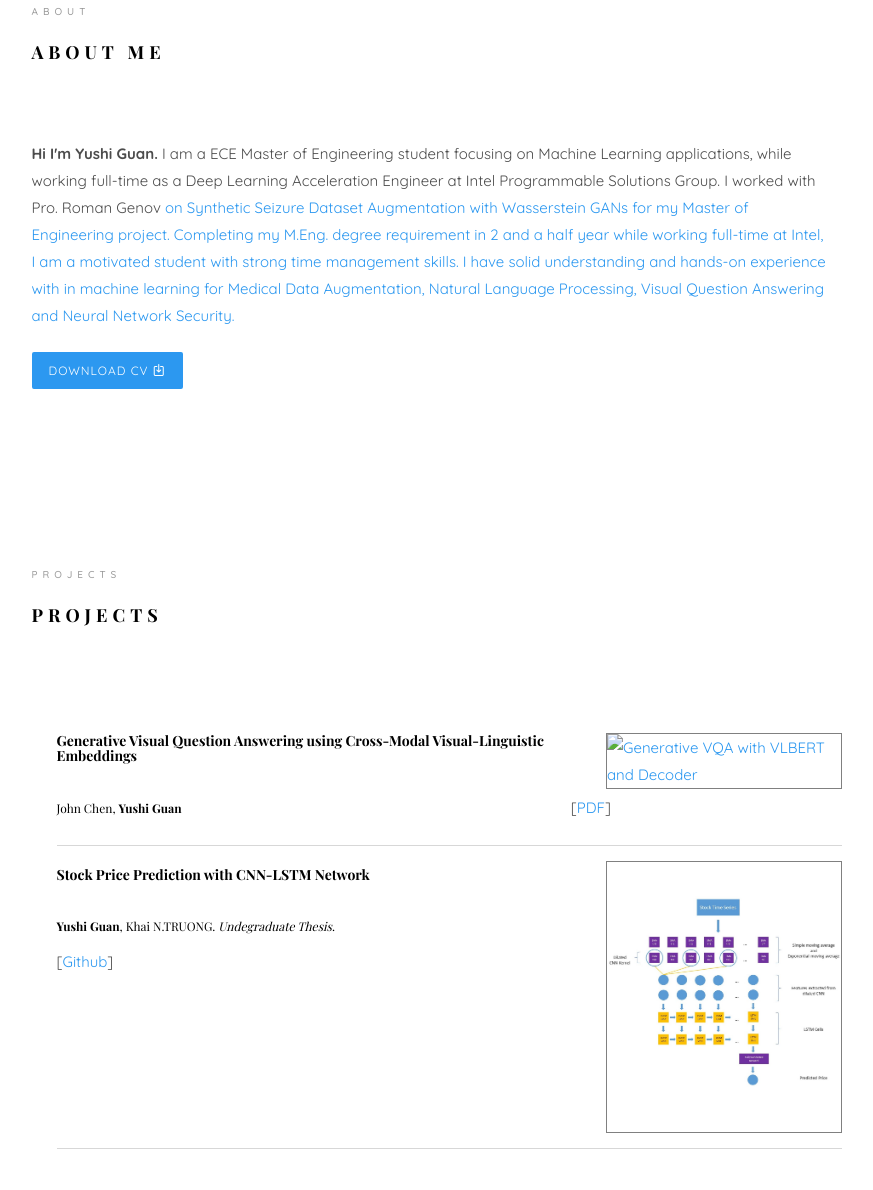
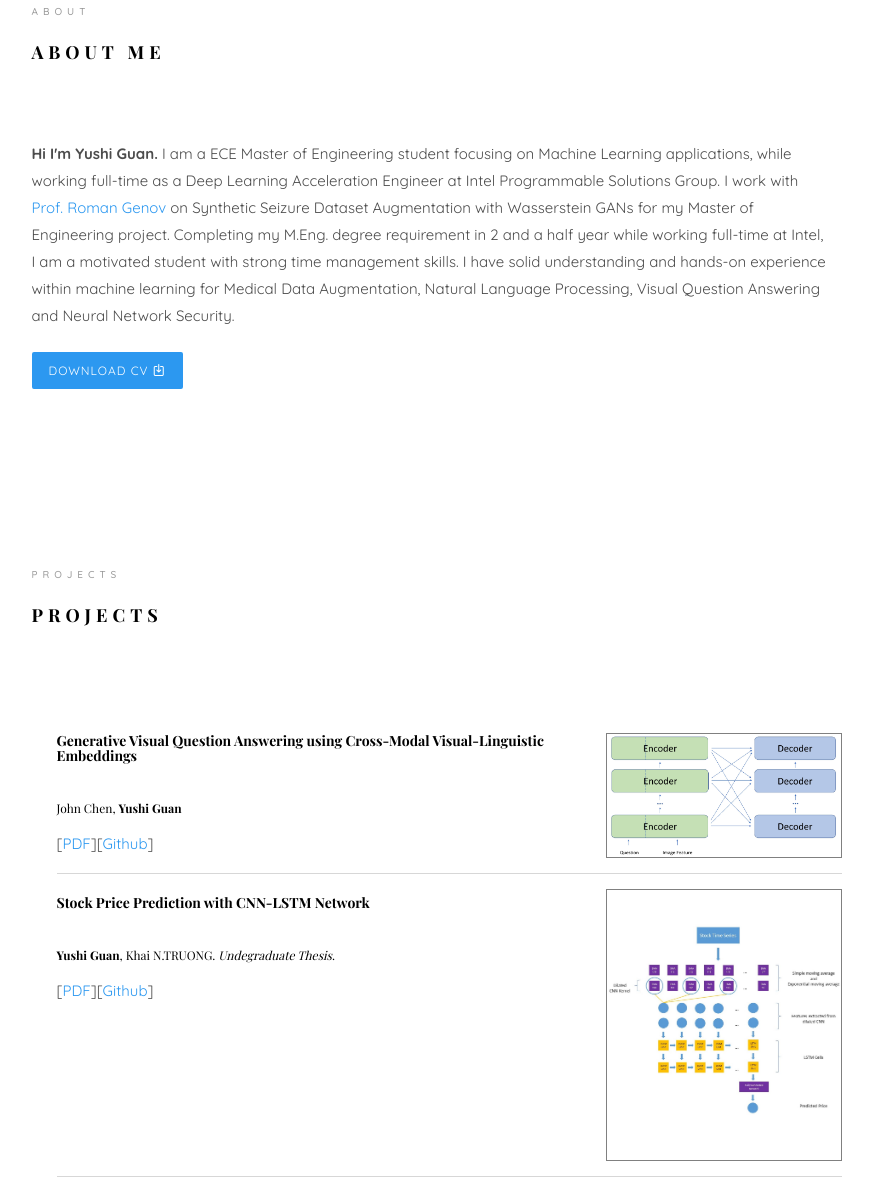
Before and after one commit to GavinGuan95/GavinGuan95.github.io, a plain HTML site: page index.html in a window 1280 px wide. Shown: the part 1007-2197 px from the top of the page, without its empty margins (361-1234 px from the left). Drawn offline with nearby package versions, Linux system fonts and the light colour scheme; files whose address does not match are found by name; a web font is replaced by a local one.

Commit message:
third commit

```diff
--- a/index.html
+++ b/index.html
@@ -127,8 +127,8 @@ Copyright &copy;<script>document.write(new Date().getFullYear());</script> All r
 									<div class="about-desc">
 										<span class="heading-meta">About</span>
 										<h2 class="colorlib-heading">About Me</h2>
-										<p><strong>Hi I'm Yushi Guan.</strong> I am a ECE Master of Engineering student focusing on Machine Learning applications, while working full-time as a Deep Learning Acceleration Engineer at Intel Programmable Solutions Group. I worked with Pro. Roman Genov <a href="https://www.eecg.utoronto.ca/~roman/"> on Synthetic Seizure Dataset Augmentation with Wasserstein GANs for my Master of Engineering project. Completing my M.Eng. degree requirement in 2 and a half year while working full-time at Intel, I am a motivated student with strong time management skills. I have solid understanding and hands-on experience with in machine learning for Medical Data Augmentation, Natural Language Processing, Visual Question Answering and Neural Network Security. </p>
-										<p><a class="btn btn-primary btn-learn" href="files/Eric Lu Master of Science.pdf">Download CV <i class="icon-download4"></i></a></p>
+										<p><strong>Hi I'm Yushi Guan.</strong> I am a ECE Master of Engineering student focusing on Machine Learning applications, while working full-time as a Deep Learning Acceleration Engineer at Intel Programmable Solutions Group. I work with <a href="https://www.eecg.utoronto.ca/~roman/">Prof. Roman Genov</a> on Synthetic Seizure Dataset Augmentation with Wasserstein GANs for my Master of Engineering project. Completing my M.Eng. degree requirement in 2 and a half year while working full-time at Intel, I am a motivated student with strong time management skills. I have solid understanding and hands-on experience within machine learning for Medical Data Augmentation, Natural Language Processing, Visual Question Answering and Neural Network Security. </p>
+										<p><a class="btn btn-primary btn-learn" href="files/Yushi Guan Resume and Transcript.pdf">Download CV <i class="icon-download4"></i></a></p>
 									</div>
 								</div>
 							</div>
@@ -155,10 +155,10 @@ Copyright &copy;<script>document.write(new Date().getFullYear());</script> All r
 					<div class="row animate-box" data-animate-effect="fadeInRight">
 						<ul>
 							<li class="paper-list">
-								<a href="files/Generative_Visual_Question_Answering_using_Cross-Modal_Visual-Linguistic_Embeddings.pdf"><img src="images/Generative_VQA_Demo_Fig.jpg" class="img-responsive" alt="Generative VQA with VLBERT and Decoder"></a>
+								<img src="files/Generative_VQA_Demo_Fig.jpg" class="img-responsive" alt="Generative VQA with VLBERT and Decoder"></a>
 								<h5><b>Generative Visual Question Answering using Cross-Modal Visual-Linguistic Embeddings</b></h5>
 								<h6>John Chen, <b>Yushi Guan</b></h6>
-								[<a href="files/Generative_Visual_Question_Answering_using_Cross-Modal_Visual-Linguistic_Embeddings.pdf">PDF</a>]
+								[<a href="files/Generative_Visual_Question_Answering_using_Cross-Modal_Visual-Linguistic_Embeddings.pdf">PDF</a>][<a href="https://github.com/GavinGuan95/Generative-VQA">Github</a>]
 							</li>
 
 							<!-- ACM DL Article: HoloDoc: Enabling Mixed Reality Workspaces that Harness Physical and Digital Content -->
@@ -166,7 +166,7 @@ Copyright &copy;<script>document.write(new Date().getFullYear());</script> All r
 								<a href="files/Stock_Price_Prediction_with_CNN-LSTM_Network.pdf"><img src="images/Stock_Prediction_Demo_Fig.jpg" class="img-responsive" alt="Neural Network Architecture for Stock Prediction"></a>
 								<h5><b>Stock Price Prediction with CNN-LSTM Network</b></h5>
 								<h6><b>Yushi Guan</b>, Khai N.TRUONG. <i>Undegraduate Thesis</i>.</h6>
-								[<a href="https://github.com/GavinGuan95/Stock-Price-Prediction-CNNLSTM">Github</a>]
+								[<a href="files/Stock_Price_Prediction_with_CNN-LSTM_Network.pdf">PDF</a>][<a href="https://github.com/GavinGuan95/Stock-Price-Prediction-CNNLSTM">Github</a>]
 							</li>
 						</ul>
 					</div>
```
Also changed, not shown: 1 other file.
